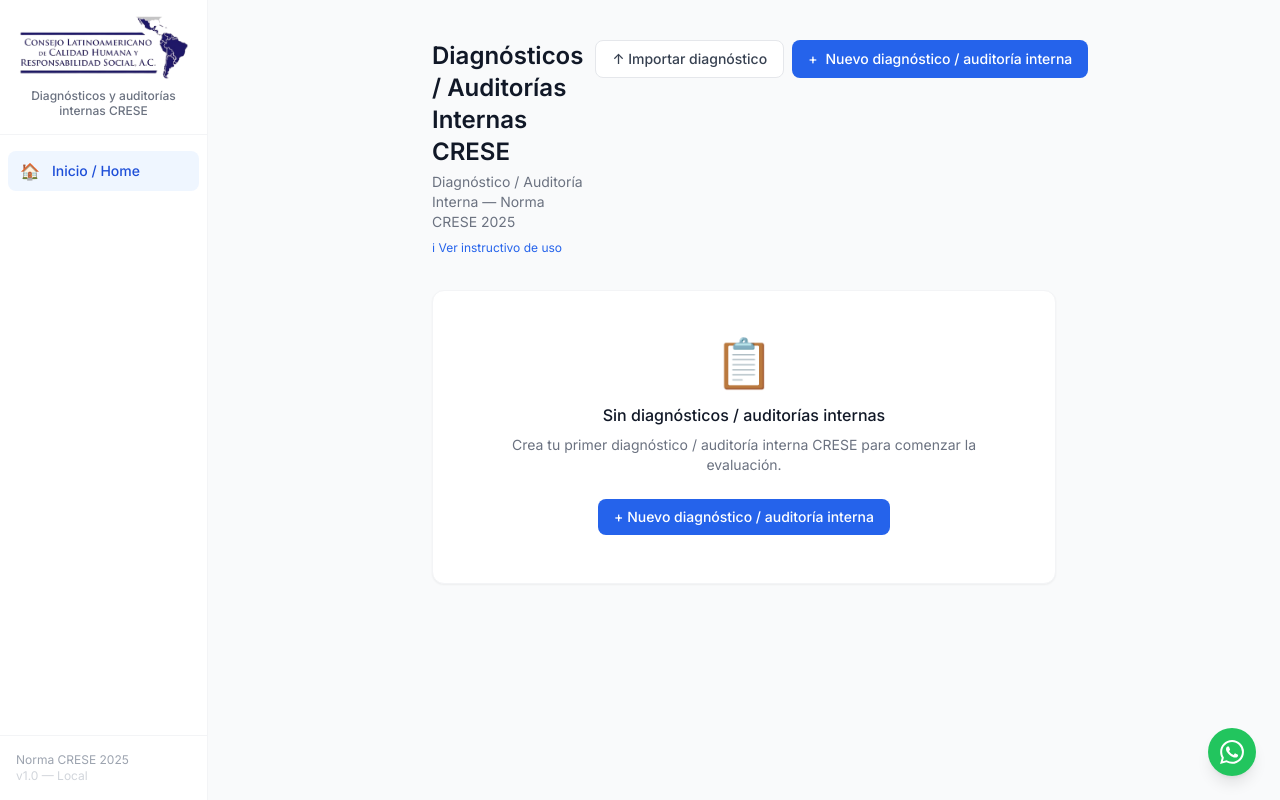
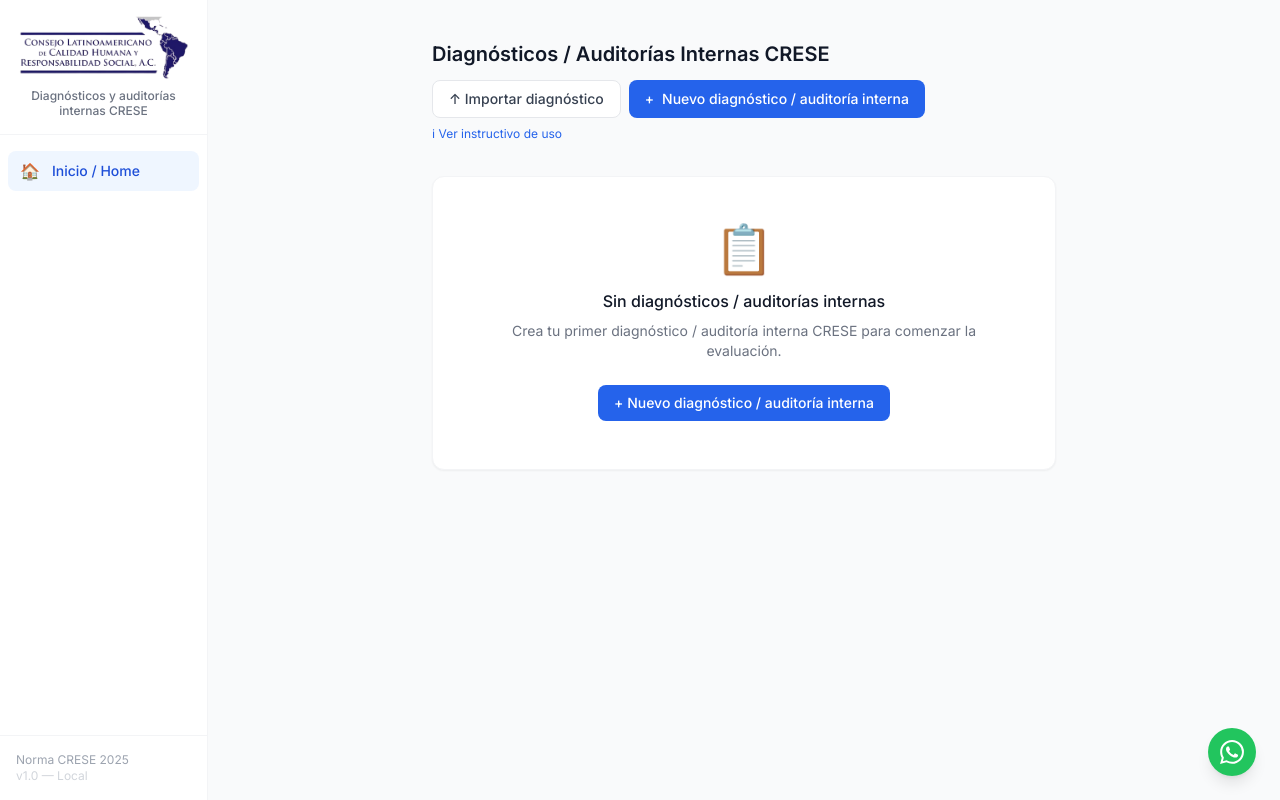
Before and after one commit to luiseolivera/crese-diagnostico-2025, a React (Vite) app in the folder client/: page / in a window 1280 px wide. Built offline with nearby package versions, Linux system fonts and the light colour scheme.

Commit message:
Header Home: titulo arriba, botones debajo, quitar subtitulo duplicado

```diff
--- a/client/src/pages/Home.jsx
+++ b/client/src/pages/Home.jsx
@@ -140,15 +140,9 @@
   return (
     <div className="max-w-2xl mx-auto px-4 md:px-6 py-6 md:py-10 mt-14 md:mt-0">
       {showInstructivo && <Instructivo onClose={() => setShowInstructivo(false)} />}
-      <div className="flex flex-col gap-3 md:flex-row md:items-start md:justify-between mb-8">
-        <div>
-          <h1 className="text-xl md:text-2xl font-semibold text-gray-900">Diagnósticos / Auditorías Internas CRESE</h1>
-          <p className="text-sm text-gray-500 mt-1">Diagnóstico / Auditoría Interna — Norma CRESE 2025</p>
-          <button onClick={() => setShowInstructivo(true)} className="mt-2 text-xs text-blue-600 hover:text-blue-800 hover:underline">
-            ℹ Ver instructivo de uso
-          </button>
-        </div>
-        <div className="flex flex-col sm:flex-row gap-2">
+      <div className="mb-8">
+        <h1 className="text-xl font-semibold text-gray-900">Diagnósticos / Auditorías Internas CRESE</h1>
+        <div className="flex flex-wrap gap-2 mt-3">
           <input ref={importRef} type="file" accept=".json" className="hidden" onChange={handleImport} />
           <button className="btn-secondary whitespace-nowrap" onClick={() => importRef.current.click()}>
             ↑ Importar diagnóstico
@@ -157,6 +151,9 @@
             <span>+</span> Nuevo diagnóstico / auditoría interna
           </button>
         </div>
+        <button onClick={() => setShowInstructivo(true)} className="mt-2 text-xs text-blue-600 hover:text-blue-800 hover:underline">
+          ℹ Ver instructivo de uso
+        </button>
       </div>
 
       {showNew && (
```
